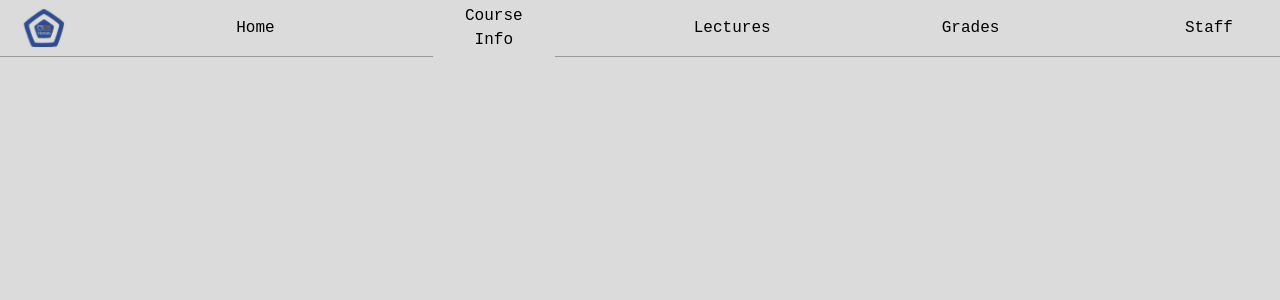
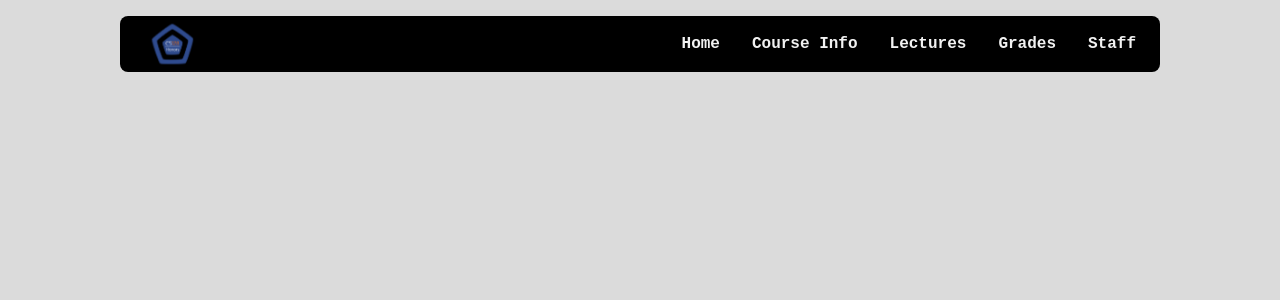
Before and after one commit to dwarbler/CS128H-Course-Website, a React (Vite) app in the folder cs128h-course-website/: page / in a window 1280 px wide. Shown: the top 300 px of the page. Built offline with nearby package versions, Linux system fonts and the light colour scheme.

Commit message:
Refactor(Navbar): Re-style navbar element

```diff
--- a/cs128h-course-website/src/Navbar.tsx
+++ b/cs128h-course-website/src/Navbar.tsx
@@ -4,11 +4,13 @@ export default function Navbar(): JSX.Element {
     return (
         <nav className="navBar">
             <img className="logo" src={courseLogo} alt="CS128H Logo"></img>
-            <a href="">Home</a>
-            <a href="">Course Info</a>
-            <a href="">Lectures</a>
-            <a href="">Grades</a>
-            <a href="">Staff</a>
+            <div className="links">
+                <a href="">Home</a>
+                <a href="">Course Info</a>
+                <a href="">Lectures</a>
+                <a href="">Grades</a>
+                <a href="">Staff</a>
+            </div>
         </nav>
     )
 }
--- a/cs128h-course-website/src/index.css
+++ b/cs128h-course-website/src/index.css
@@ -244,67 +244,39 @@ button:focus-visible {
 }
 
 a {
-  font-weight: 500;
-  color: var(--text);
+  font-weight: 600;
+  color: var(--text-50);
   text-decoration: inherit;
   padding: 0.5rem 1rem;
   border-radius: 4px;
-  width: 90px;
-  background-color: var(--background);
+  width: fit-content;
   text-align: center;
   position: relative;
-  margin: 10px;
+  /* margin: 10px; */
 }
 
 .navBar {
   display: flex;
   justify-content: space-between;
   align-items: center;
-  /* position: fixed; */
-  width: 100vw;
+  min-width: fit-content;
+  width: 80vw;
   height: 40px;
-  /* top: 0; */
-  /* left: 0; */
   padding: 0.5rem;
-  border-bottom: 1px solid var(--background-400);
-}
-
-.menuContainer {
-  display: flex;
-  justify-content: flex-end;
-  align-items: center;
-  margin-right: 10px;
-}
-
-.logo {
-  object-fit: scale-down;
-  width: 40px;
+  background-color: var(--text);
+  border-radius: 8px;
+  margin-top: 2vh;
 }
 
 .links {
   display: flex;
-  flex-direction: row;
-}
-
-.burger {
-  cursor: pointer;
-  font-size: 1.5rem;
-  margin-right: 1.5rem;
-}
-
-.links {
-  display: none;
+  justify-content: flex-start;
   align-items: center;
-  padding: 0.5rem;
-  z-index: 1000;
-}
-
-.links.active {
-  display: flex;
+  height: 100%;
 }
 
 .logo {
-  height: 6em;
+  height: 100%;
   padding: 1.5em;
   will-change: filter;
   transition: filter 300ms;
```
